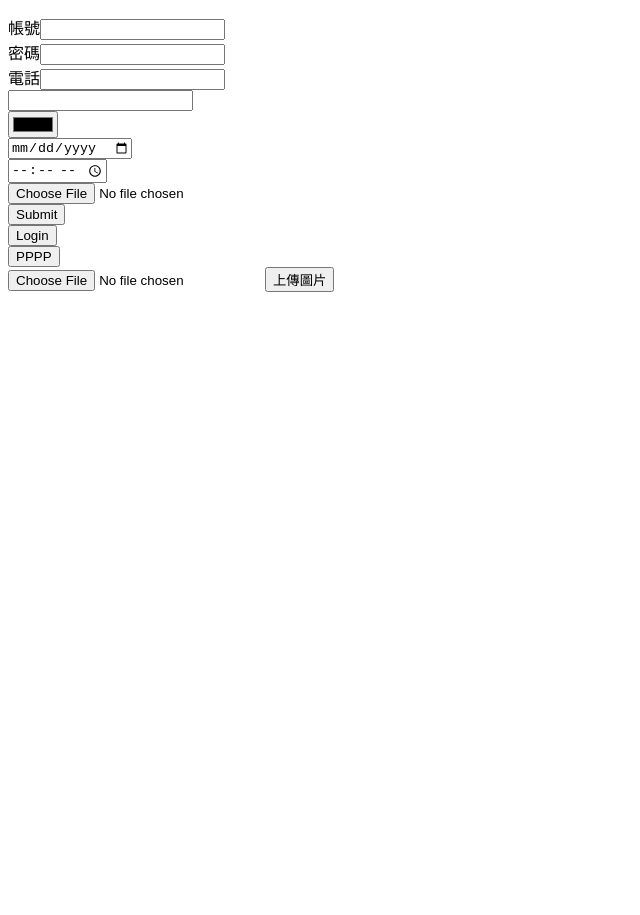
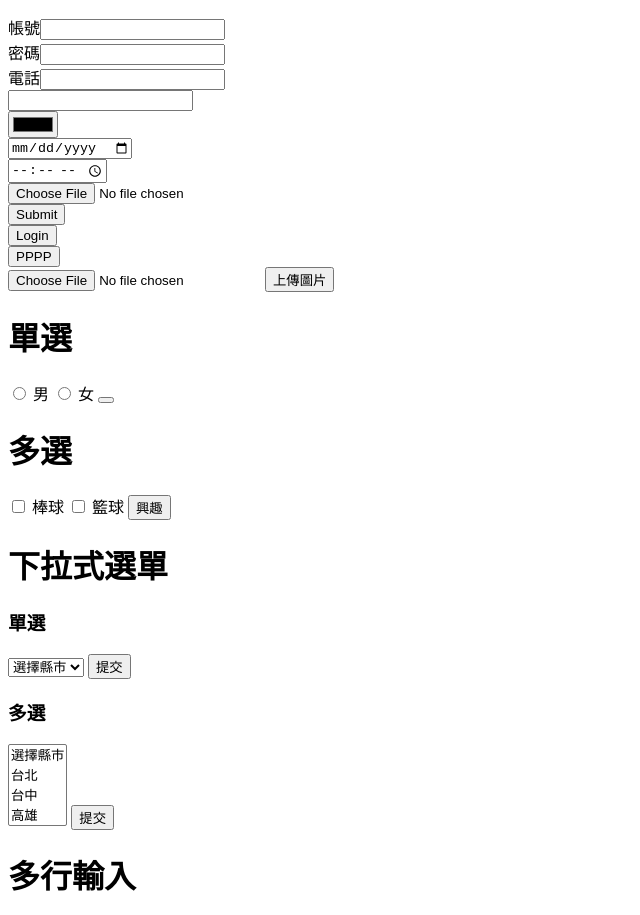
Before and after one commit to jkray29/html0320, a plain HTML site: page class0327.html in a window 1280 px wide. Shown: the part 1306-2221 px from the top of the page, without its empty margins (0-640 px from the left). Before the commit the page ends 1606 px from the top, so only its background shows below. Drawn offline with Linux system fonts and the light colour scheme.

Commit message:
0327第二次

```diff
--- a/class0327.html
+++ b/class0327.html
@@ -109,5 +109,49 @@
         <input type="file" name="my_pic">
         <button>上傳圖片</button>
     </form>
+<h1>單選</h1>
+    <form action="">
+        <input type="radio" name="gender" value="male" /> 男
+        <input type="radio" name="gender" value="female" /> 女
+        <button></button>
+    </form>
+
+<h1>多選</h1>
+    <form action="">
+        <input type="checkbox" name="play[]" value="baseball" id="ball-1">
+        <label for="ball-1">棒球</label>
+        <input type="checkbox" name="play[]" value="basketball" id="ball-2">
+        <label for="ball-2">籃球</label>
+        <button>興趣</button>
+    </form>
+
+<h1>下拉式選單</h1>
+    <h3>單選</h3>
+    <form action="">
+        <select name="city">
+            <option value="">選擇縣市</option>
+            <option value="TP">台北</option>
+            <option value="台中">台中</option>
+            <option>高雄</option>
+        </select>
+        <button>提交</button>
+    </form>
+    <h3>多選</h3>
+    <form action="">
+        <select name="city[]" multiple>
+            <option value="">選擇縣市</option>
+            <option value="TP">台北</option>
+            <option value="台中">台中</option>
+            <option>高雄</option>
+        </select>
+        <button>提交</button>
+    </form>
+
+<h1>多行輸入</h1>
+    <form action="">
+        <textarea name="remark" id="" cols="50" rows="30">
+        </textarea>
+    </form>
+    <button>提交</button>
 </body>
 </html>
```
